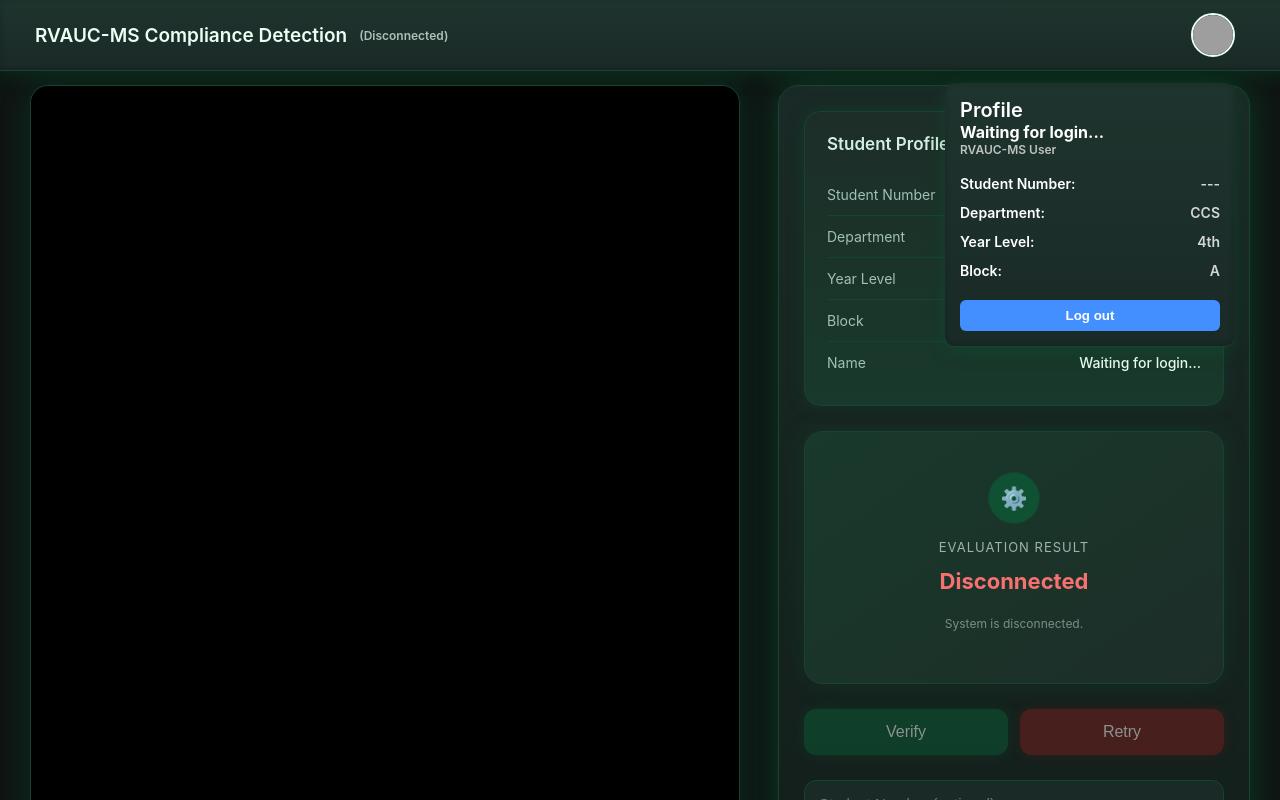
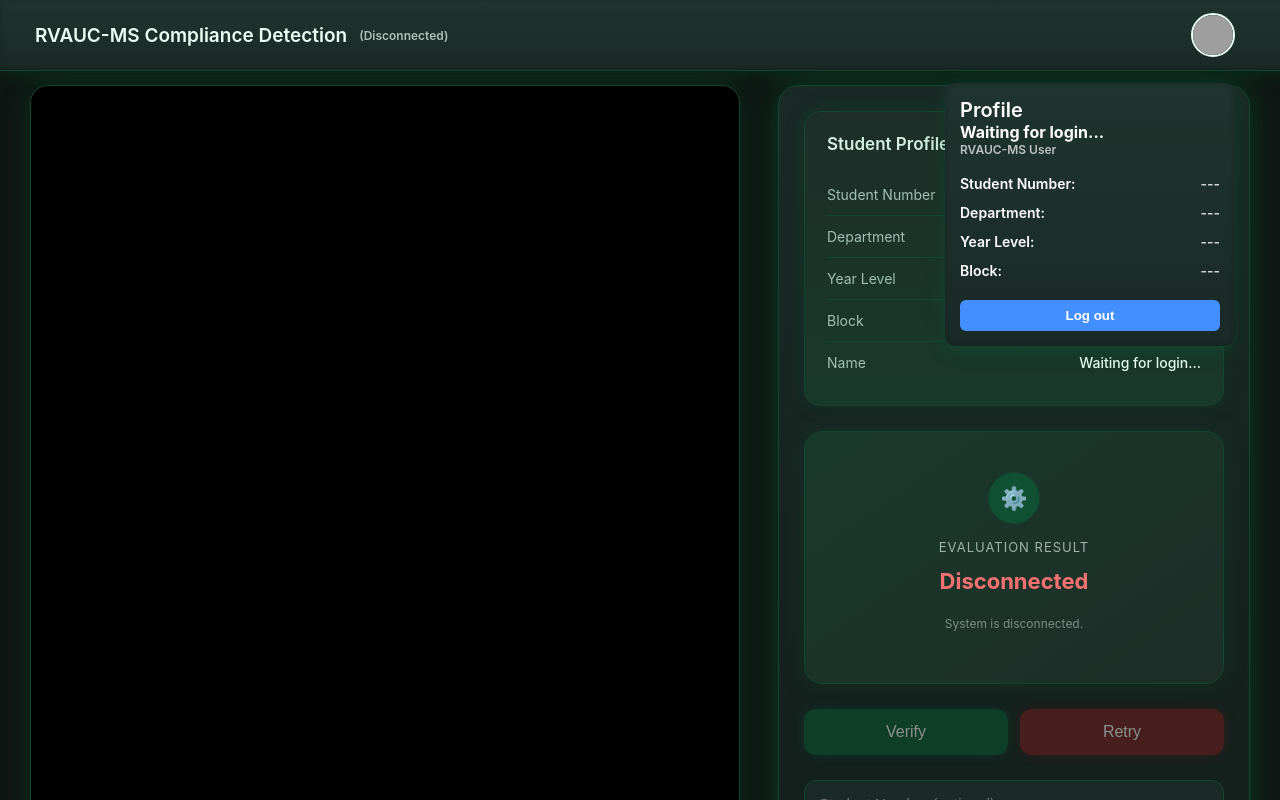
Before and after one commit to zeraus00/RVAUC_microservice, a React (Create React App) app in the folder frontend/: page / in a window 1280 px wide. Both pictures are taken after a click on the element 1213 px from the left and 35 px from the top of the page. Shown: the top 800 px of the page. Built offline with nearby package versions, Linux system fonts and the light colour scheme; no server answers; grey boxes are pictures that could not be loaded.

Commit message:
feat: update ui

```diff
--- a/frontend/src/App.js
+++ b/frontend/src/App.js
@@ -53,11 +53,16 @@ function App() {
         const data = await sessionBroker();
 
         if (data.success) {
-          setToken(data.result.token);
-          setPayload(data.result.decoded);
           setIsScanning(true);
-          const { studentNumber } = data.result.decoded;
-          setStudentName("Student No: " + studentNumber);
+
+          const { decoded, token } = data.result;
+
+          setToken(token);
+          setPayload(decoded);
+
+          const { surname, firstName } = decoded;
+          const fullName = surname + ", " + firstName;
+          setStudentName(fullName.toUpperCase());
           return;
         }
 
@@ -262,7 +267,9 @@ function App() {
     console.log(JSON.stringify(decoded));
     setToken(token);
     setPayload(decoded);
-    setStudentName("Student No: " + decoded.studentNumber);
+    const { surname, firstName } = decoded;
+    const fullName = surname + ", " + firstName;
+    setStudentName(fullName.toUpperCase());
     console.log(`Manual login successful for ID: ${studentId}`);
   };
 
@@ -284,11 +291,11 @@ function App() {
 
   const handleLogOut = async () => {
     if (!token) return;
-    const logOut = await logOut();
+    const res = await logOut();
 
-    console.log(logOut.message);
+    console.log(res.message);
 
-    if (logOut.success) {
+    if (res.success) {
       setToken("");
       setPayload(null);
       setStudentId("");
@@ -374,6 +381,7 @@ function App() {
     setStatusDisplay(getEvaluationStatus());
   }, [
     wsStatus,
+    isConfirmed,
     isScanning,
     isVerifying,
     studentId,
@@ -394,7 +402,7 @@ function App() {
           <div className="profile-wrapper">
             <div
               className="profile-container"
-              onClick={() => setDropdownOpen(prev => !prev)}
+              onClick={() => setDropdownOpen((prev) => !prev)}
             >
               <img
                 src="https://i.pravatar.cc/150"
@@ -414,19 +422,23 @@ function App() {
                 <div className="dropdown-section">
                   <div className="dropdown-row">
                     <span>Student Number:</span>
-                    <span className="value">{payload?.studentNumber || "---"}</span>
+                    <span className="value">
+                      {payload?.studentNumber || "---"}
+                    </span>
                   </div>
                   <div className="dropdown-row">
                     <span>Department:</span>
-                    <span className="value">CCS</span>
+                    <span className="value">
+                      {payload?.department || "---"}
+                    </span>
                   </div>
                   <div className="dropdown-row">
                     <span>Year Level:</span>
-                    <span className="value">4th</span>
+                    <span className="value">{payload?.yearLevel || "---"}</span>
                   </div>
                   <div className="dropdown-row">
                     <span>Block:</span>
-                    <span className="value">A</span>
+                    <span className="value">{payload?.block || "---"}</span>
                   </div>
                 </div>
 
@@ -478,7 +490,6 @@ function App() {
         {/* RIGHT SIDE PANEL */}
         <div className="side-panel-wrapper">
           <div className="side-panel">
-
             {/* STUDENT PROFILE CARD */}
             <div className="card">
               <div className="card-title">
@@ -495,17 +506,21 @@ function App() {
 
               <div className="detail-row">
                 <span className="detail-label">Department</span>
-                  <span className="detail-value">...</span>
+                <span className="detail-value">
+                  {payload?.department || "---"}
+                </span>
               </div>
 
               <div className="detail-row">
                 <span className="detail-label">Year Level</span>
-                  <span className="detail-value">...</span>
+                <span className="detail-value">
+                  {payload?.yearLevel || "---"}
+                </span>
               </div>
 
               <div className="detail-row">
                 <span className="detail-label">Block</span>
-                  <span className="detail-value">...</span>
+                <span className="detail-value">{payload?.block || "---"}</span>
               </div>
 
               <div className="detail-row">
--- a/frontend/src/shared/utils.js
+++ b/frontend/src/shared/utils.js
@@ -82,7 +82,7 @@ export const sessionBroker = async () => {
 export const logOut = async () => {
   console.log("signing out...");
 
-  const data = await sessionBrokerClient
+  return await sessionBrokerClient
     .post("/sign-out/" + stationName)
     .then((response) => response.data)
     .catch(
```
Lines whose indentation alone changed are shown as unchanged.
